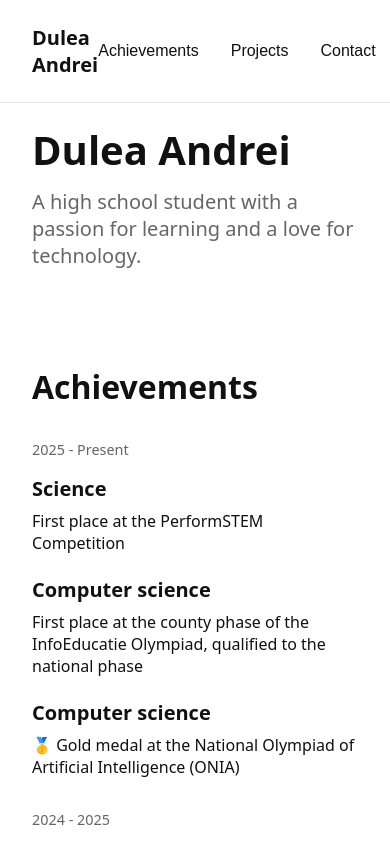
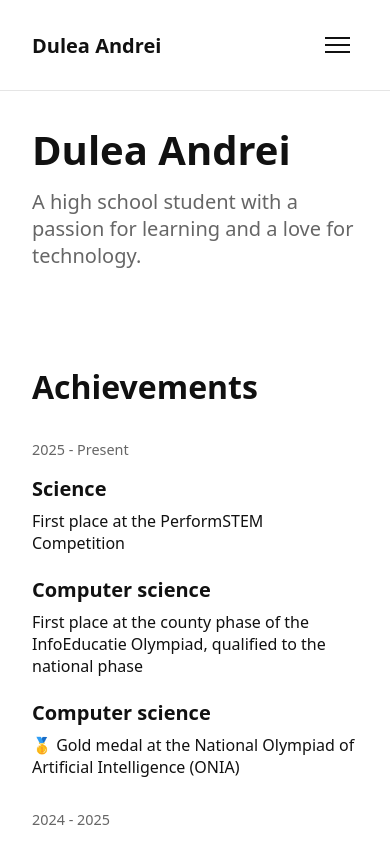
Before and after one commit to Dul3a/Personal_Website, a Next.js app: page / in a window 390 px wide. Shown: the top 844 px of the page. Built offline with nearby package versions, Linux system fonts and the light colour scheme.

Commit message:
solved navbar mobile view bug

```diff
--- a/src/app/page.js
+++ b/src/app/page.js
@@ -2,10 +2,14 @@
 
 import styles from "./page.module.css";
 import { motion } from "framer-motion";
+import { useState } from "react";
 
 export default function Home() {
+  const [isMenuOpen, setIsMenuOpen] = useState(false);
+
   const scrollToSection = (sectionId) => {
     document.getElementById(sectionId).scrollIntoView({ behavior: 'smooth' });
+    setIsMenuOpen(false);
   };
 
   const containerVariants = {
@@ -39,7 +43,15 @@ export default function Home() {
         transition={{ duration: 0.5, ease: "easeOut" }}
       >
         <div className={styles.logo}>Dulea Andrei</div>
-        <div className={styles.navLinks}>
+        <button
+          className={`${styles.menuButton} ${isMenuOpen ? styles.active : ''}`}
+          onClick={() => setIsMenuOpen(!isMenuOpen)}
+        >
+          <span></span>
+          <span></span>
+          <span></span>
+        </button>
+        <div className={`${styles.navLinks} ${isMenuOpen ? styles.active : ''}`}>
           <button onClick={() => scrollToSection('achievements')} className={styles.navButton}>Achievements</button>
           <button onClick={() => scrollToSection('projects')} className={styles.navButton}>Projects</button>
           <button onClick={() => scrollToSection('contact')} className={styles.navButton}>Contact</button>
@@ -129,7 +141,7 @@ export default function Home() {
       >
         <motion.div className={styles.contactInfo} variants={itemVariants}>
           <h2>Contact</h2>
-          <p>Feel free to contact me at your@email.com</p>
+          <p>Feel free to contact me at <b>duleaandrei3@gmail.com</b></p>
           <motion.div
             className={styles.socialLinks}
             variants={containerVariants}
--- a/src/app/page.module.css
+++ b/src/app/page.module.css
@@ -26,6 +26,7 @@
   font-size: 1.25rem;
   font-weight: 600;
   color: #111111;
+  z-index: 1001;
 }
 
 .navLinks {
@@ -58,6 +59,24 @@
 
 .navButton:hover::after {
   width: 100%;
+}
+
+.menuButton {
+  display: none;
+  background: none;
+  border: none;
+  cursor: pointer;
+  padding: 0.5rem;
+  z-index: 1001;
+}
+
+.menuButton span {
+  display: block;
+  width: 25px;
+  height: 2px;
+  background-color: #111111;
+  margin: 5px 0;
+  transition: all 0.3s ease;
 }
 
 .main {
@@ -190,6 +209,45 @@
 }
 
 @media (max-width: 768px) {
+  .menuButton {
+    display: block;
+  }
+
+  .navLinks {
+    position: fixed;
+    top: 0;
+    right: -100%;
+    width: 100%;
+    height: 100vh;
+    background-color: rgba(255, 255, 255, 0.98);
+    flex-direction: column;
+    justify-content: center;
+    align-items: center;
+    gap: 2rem;
+    transition: right 0.3s ease;
+    backdrop-filter: blur(10px);
+  }
+
+  .navLinks.active {
+    right: 0;
+  }
+
+  .menuButton.active span:nth-child(1) {
+    transform: rotate(45deg) translate(5px, 5px);
+  }
+
+  .menuButton.active span:nth-child(2) {
+    opacity: 0;
+  }
+
+  .menuButton.active span:nth-child(3) {
+    transform: rotate(-45deg) translate(7px, -6px);
+  }
+
+  .navButton {
+    font-size: 1.5rem;
+  }
+
   .hero h1 {
     font-size: 2.5rem;
   }
```
